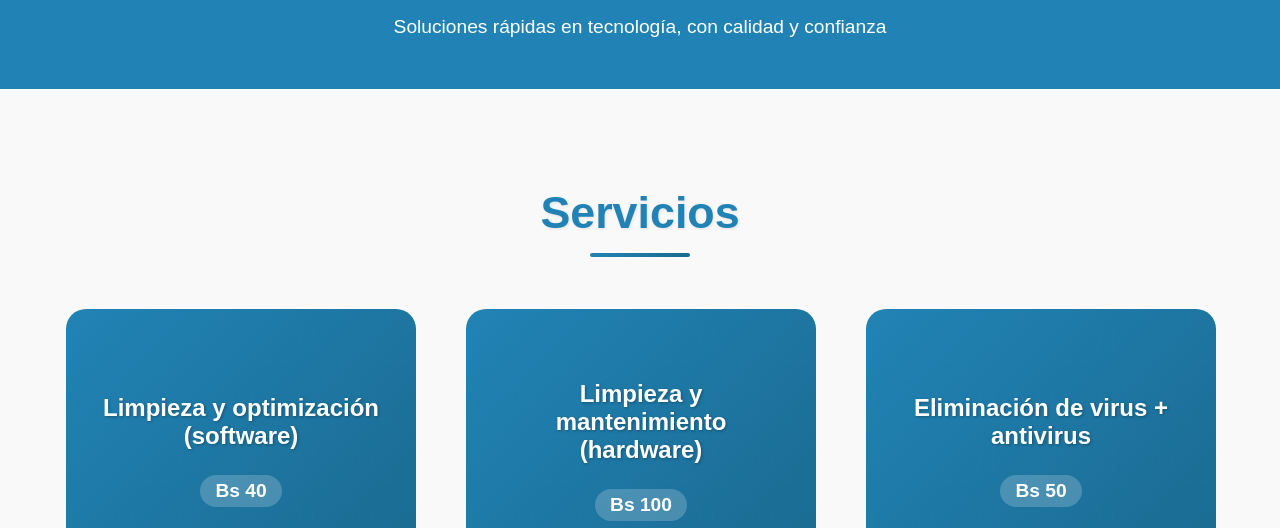
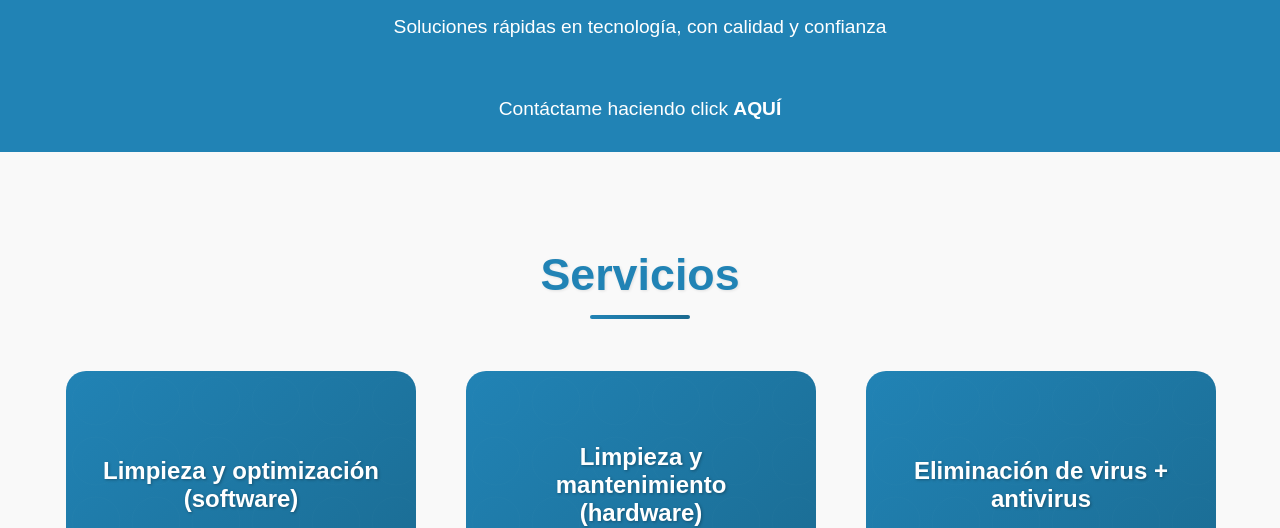
Before and after one commit to Favio-Giuliano-Gonzalez-Galvez/faviotech.github.io, a plain HTML site: page index.html in a window 1280 px wide. Shown: the part 300-828 px from the top of the page. Drawn offline with Linux system fonts and the light colour scheme.

Commit message:
Update index.html

```diff
--- a/index.html
+++ b/index.html
@@ -23,6 +23,7 @@
     <img src="img/logo.png" alt="Logo FavioTech" id="logo_nav">
     <h1>FavioTech</h1>
     <p>Soluciones rápidas en tecnología, con calidad y confianza</p>
+    <p id="contacto_inicio">Contáctame haciendo click <b><a href="https://wa.me/59169010578?" id="contacto_inicio_link">AQUÍ</a></b></p>
   </header>
 
 
```
